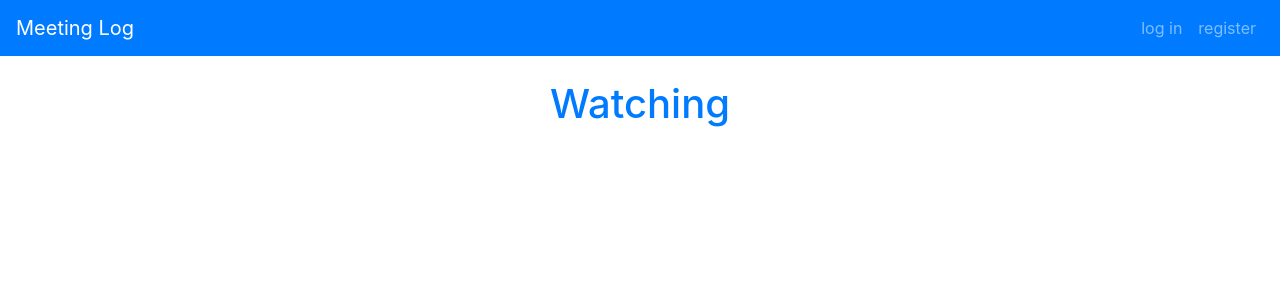
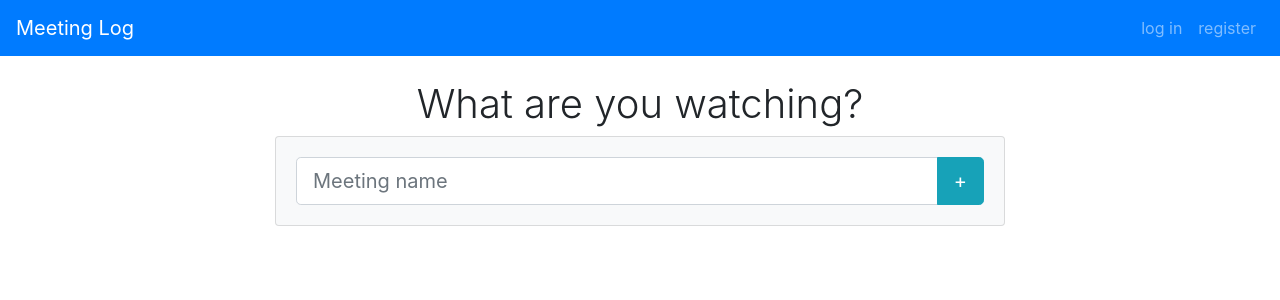
Before and after one commit to pjkboi/AnimeTracker, a React (Create React App) app: page /watching in a window 1280 px wide. Shown: the top 300 px of the page. Built offline with nearby package versions, Linux system fonts and the light colour scheme; no server answers.

Commit message:
beginning to create the watching page

```diff
--- a/src/Watching.js
+++ b/src/Watching.js
@@ -1,13 +1,47 @@
 
 import 'bootstrap/dist/css/bootstrap.css';
+import { Component } from 'react';
 
-function Watching ({user}) {
+class Watching extends Component {
 
+  render(){
     return (
-    <div className="container text-center pt-4">
-        <h1 className="text-primary">Watching</h1>
+      <div className="container mt-4">
+      <div className="row justify-content-center">
+        <div className="col-md-8 text-center">
+          <h1 className="font-weight-light">What are you watching?</h1>
+          <div className="card bg-light">
+            <div className="card-body text-center">
+              <form
+                className="formgroup"
+              >
+                <div className="input-group input-group-lg">
+                  <input
+                    type="text"
+                    className="form-control"
+                    name="meetingName"
+                    placeholder="Meeting name"
+                    aria-describedby="buttonAdd"
+                  />
+                  <div className="input-group-append">
+                    <button
+                      type="submit"
+                      className="btn btn-sm btn-info"
+                      id="buttonAdd"
+                    >
+                      +
+                    </button>
+                  </div>
+                </div>
+              </form>
+            </div>
+          </div>
+        </div>
+      </div>
     </div>
-  );
+    );
+  }
+
 }
 
 export default Watching;
```
